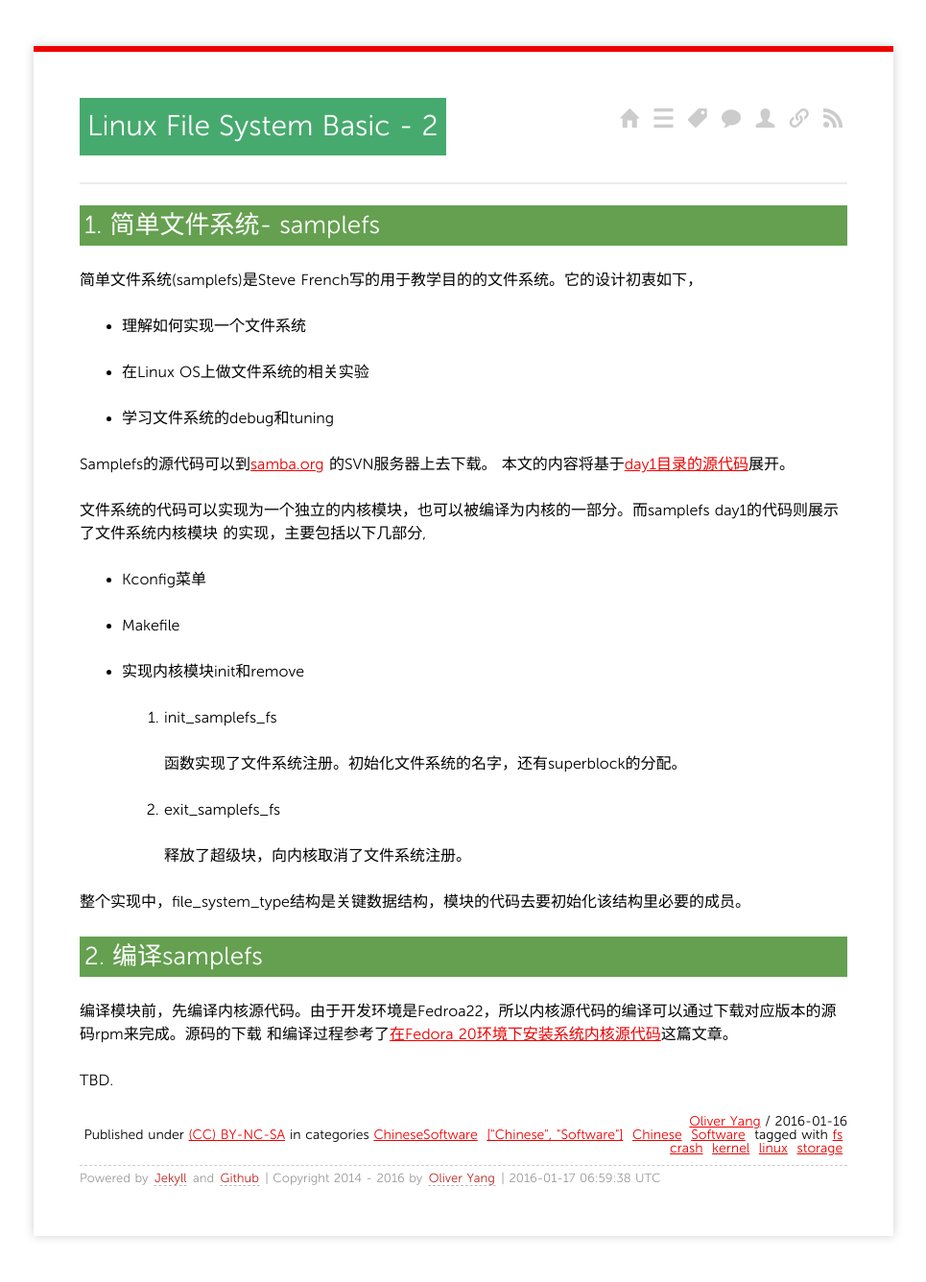
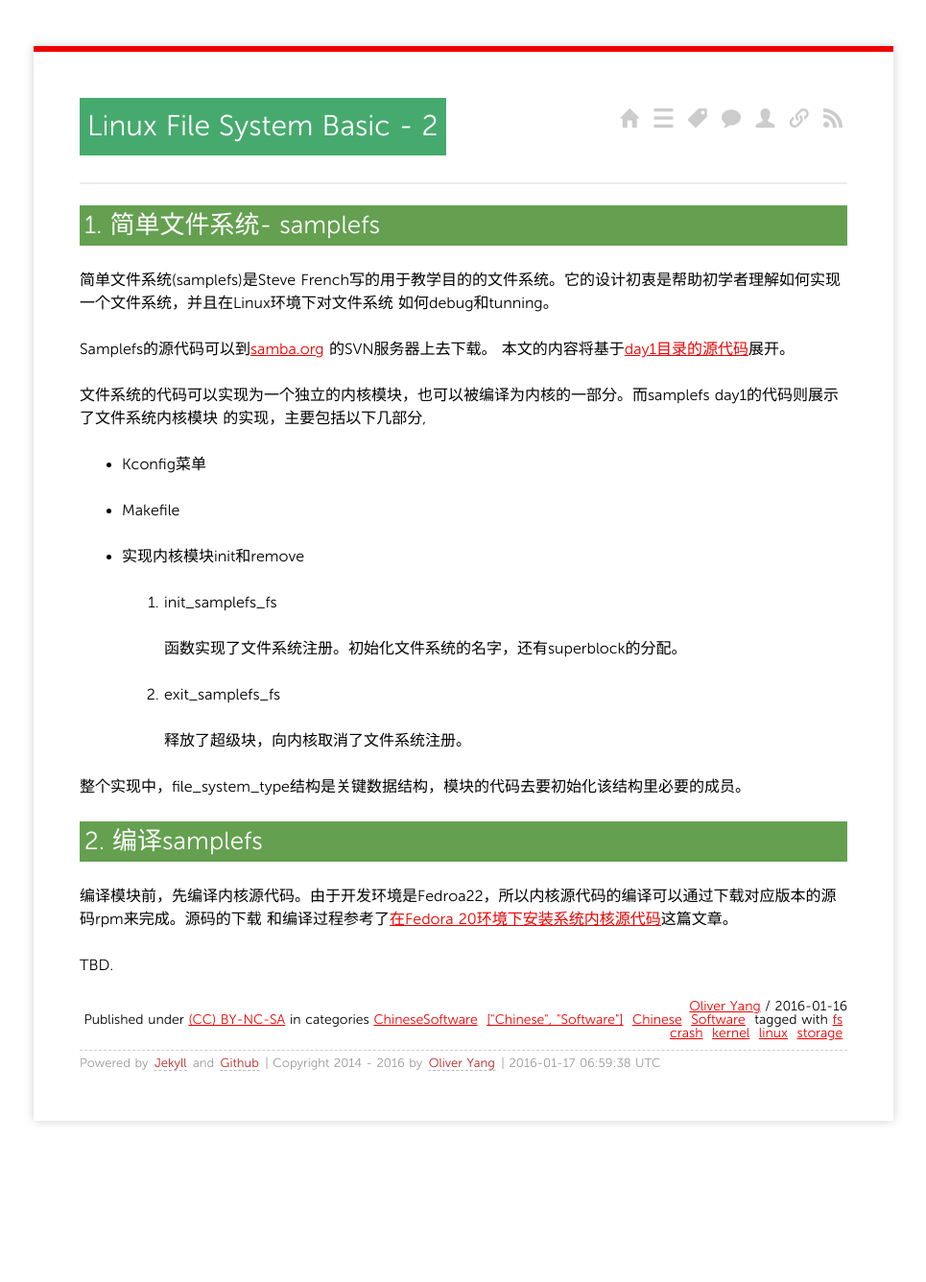
Before and after one commit to yangoliver/yangoliver.github.io, a Jekyll site: the page built from _posts/2016/2016-01-16-linux-file-system-basic-2.md, in a window 1280 px wide. Shown: the whole page at 96% size, without its empty margins (157-1122 px from the left). Built offline with Jekyll 4.4.1, drawn with Linux system fonts in a browser that asks for light colours; Markdown is read by kramdown in place of the engine named in the settings; comment, search, counter and statistics services are not loaded; after the commit the page ends 1216 px from its top, so only the background shows below that.

Commit message:
updated for self-review

```diff
--- a/_posts/2016/2016-01-16-linux-file-system-basic-2.md
+++ b/_posts/2016/2016-01-16-linux-file-system-basic-2.md
@@ -10,13 +10,8 @@ tags:
 
 ##1. 简单文件系统- samplefs
 
-简单文件系统(samplefs)是Steve French写的用于教学目的的文件系统。它的设计初衷如下，
-
-- 理解如何实现一个文件系统
-
-- 在Linux OS上做文件系统的相关实验
-
-- 学习文件系统的debug和tuning
+简单文件系统(samplefs)是Steve French写的用于教学目的的文件系统。它的设计初衷是帮助初学者理解如何实现一个文件系统，并且在Linux环境下对文件系统
+如何debug和tunning。
 
 Samplefs的源代码可以到[samba.org](http://svn.samba.org/samba/ftp/cifs-cvs/samplefs.tar.gz)
 的SVN服务器上去下载。
```
